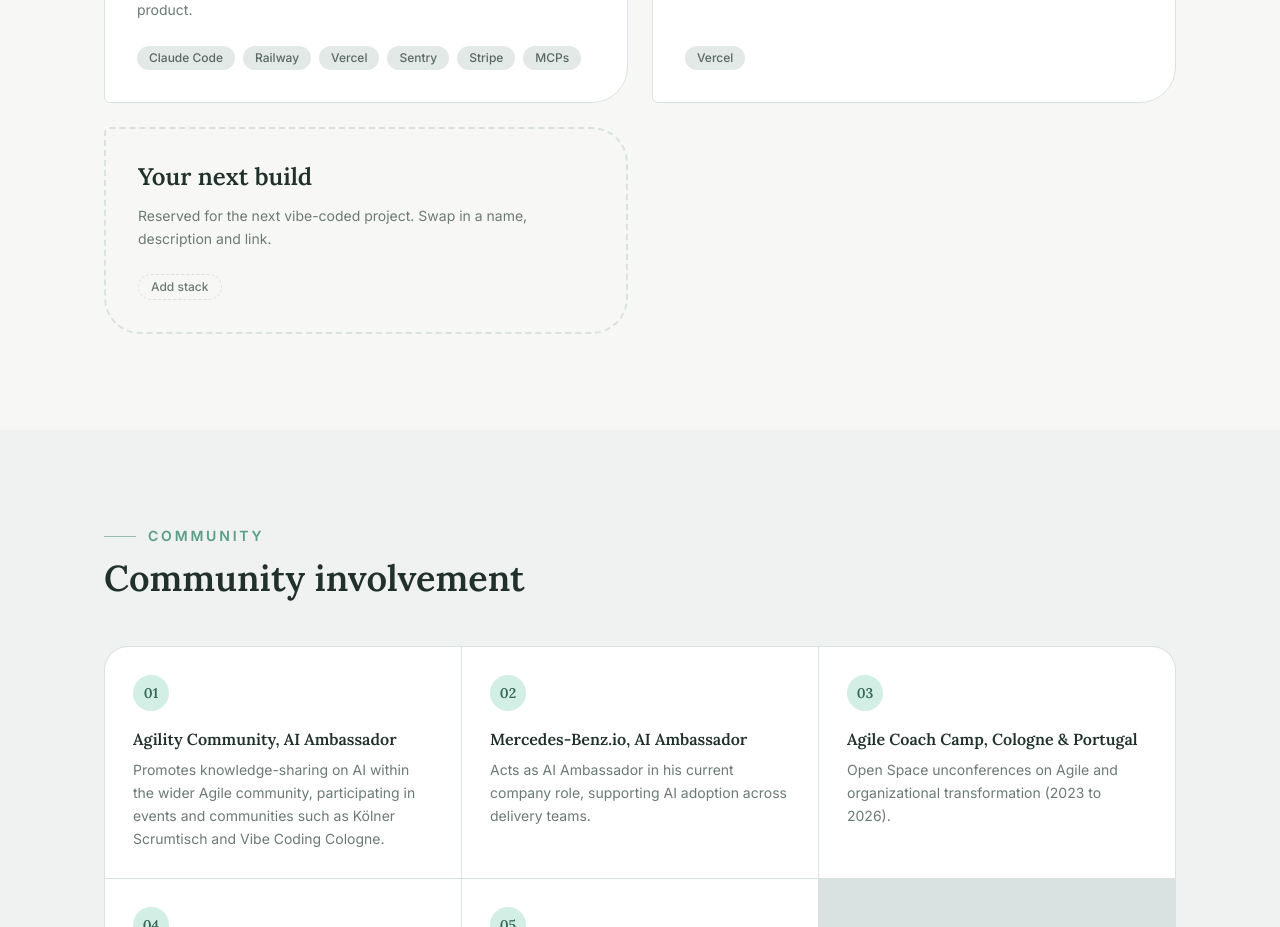
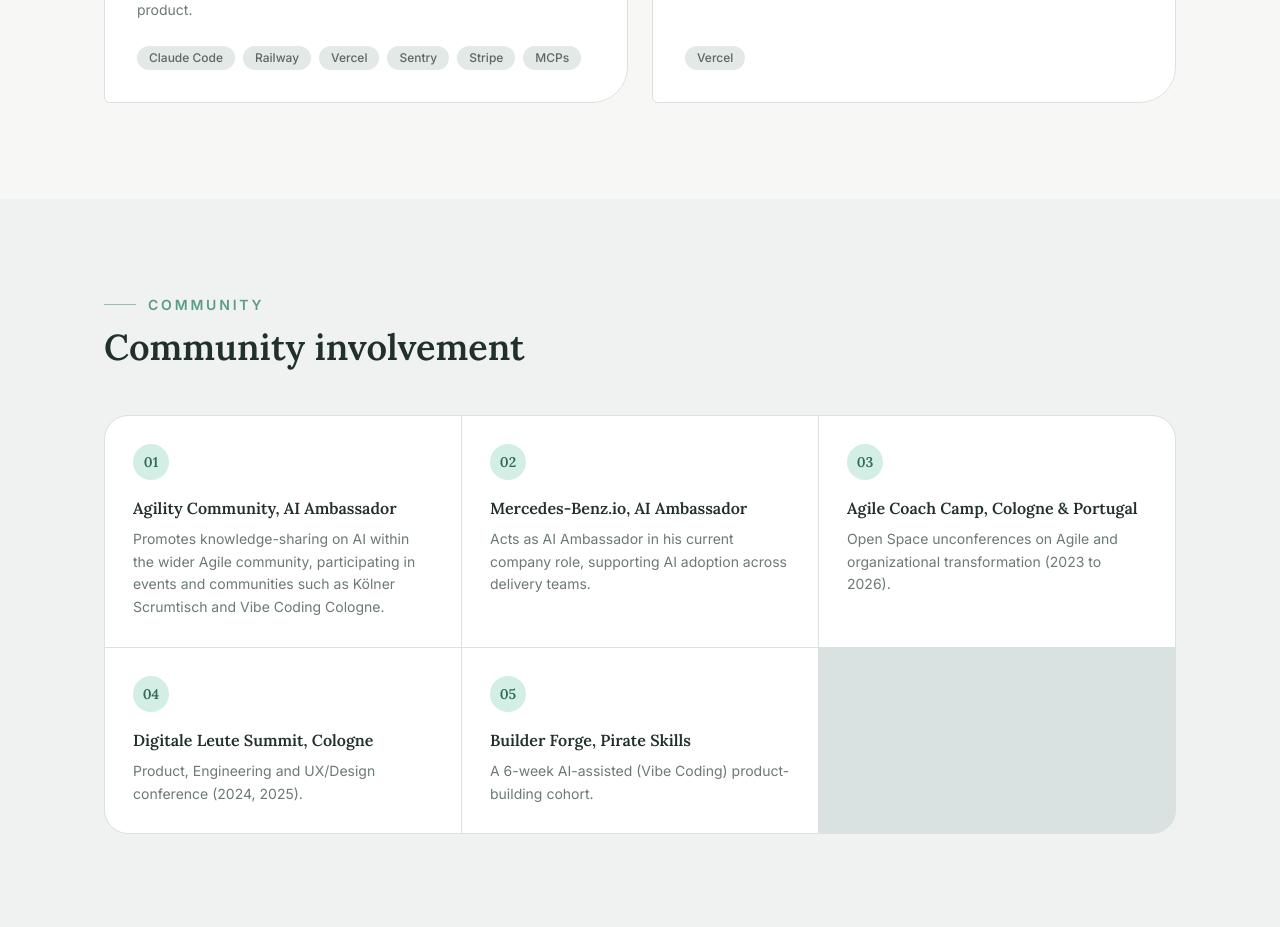
Before and after one commit to pedromosilva/pedromosilva, a React (Vite) app: page / in a window 1280 px wide. Shown: the part 5060-5987 px from the top of the page. Built offline with nearby package versions, Linux system fonts and the light colour scheme.

Commit message:
Remove placeholder next-project card

```diff
--- a/src/data/content.ts
+++ b/src/data/content.ts
@@ -282,13 +282,6 @@
     stack: ["Vercel"],
     href: "https://cool-countdown-sn4o.vercel.app",
   },
-  {
-    name: "Your next build",
-    description: "Reserved for the next vibe-coded project. Swap in a name, description and link.",
-    stack: ["Add stack"],
-    href: "#",
-    placeholder: true,
-  },
 ];
 
 export type CommunityItem = {
```
